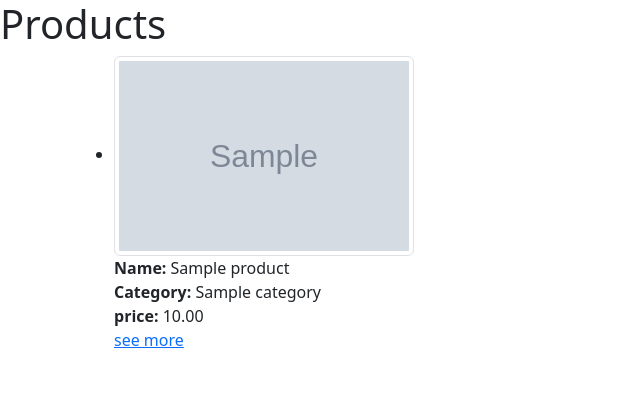
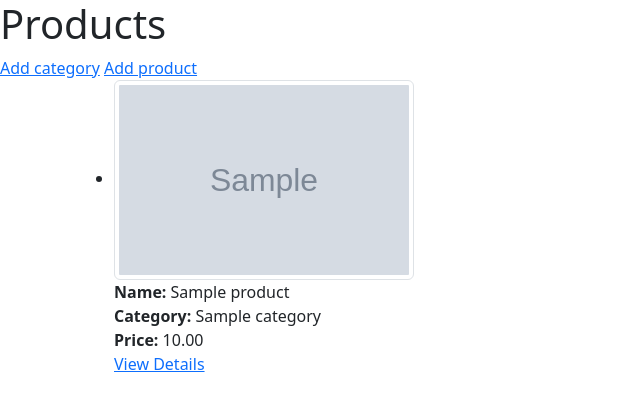
Before and after one commit to ABM1204/HW54, a Django app: page / in a window 1280 px wide. Shown: the top 411 px of the page, without its empty margins (0-640 px from the left). Run offline with Django 5.2, Linux system fonts and the light colour scheme; tables that the repository leaves empty hold one stand-in row (values such as "Sample post"); grey boxes marked "Sample" are stand-in pictures.

Commit message:
Добвил функции добавления категорий и товара

```diff
--- a/source/HW54/settings.py
+++ b/source/HW54/settings.py
@@ -52,10 +52,12 @@ MIDDLEWARE = [
 
 ROOT_URLCONF = 'HW54.urls'
 
+import os
+
 TEMPLATES = [
     {
         'BACKEND': 'django.template.backends.django.DjangoTemplates',
-        'DIRS': [],
+        'DIRS': [os.path.join(BASE_DIR, 'templates')],
         'APP_DIRS': True,
         'OPTIONS': {
             'context_processors': [
--- a/source/HW54/urls.py
+++ b/source/HW54/urls.py
@@ -14,12 +14,12 @@ Including another URLconf
     1. Import the include() function: from django.urls import include, path
     2. Add a URL to urlpatterns:  path('blog/', include('blog.urls'))
 """
+
 from django.contrib import admin
-from django.urls import path
-from online_shop import views
+from django.urls import path, include
+from online_shop import urls
 
 urlpatterns = [
     path('admin/', admin.site.urls),
-    path('', views.index, name='products_view'),
-    path('products/<int:id>/', views.product_view, name='product_view')
+    path('', include('online_shop.urls')),
 ]
--- a/source/online_shop/templates/product_view.html
+++ b/source/online_shop/templates/product_view.html
@@ -1,11 +1,12 @@
 <!DOCTYPE html>
-<html>
+<html lang="en">
 <head>
+    <meta charset="UTF-8">
     <title>{{ product.name }}</title>
 </head>
 <body>
     <h1>{{ product.name }}</h1>
-    <p>Description {{ product.description }}</p>
+    <p>Description: {{ product.description }}</p>
     <p>Category: {{ product.category.name }}</p>
     <p>Price: {{ product.price }}</p>
     <p>Added on: {{ product.added_on }}</p>
--- a/source/online_shop/templates/products_view.html
+++ b/source/online_shop/templates/products_view.html
@@ -2,22 +2,24 @@
 <html lang="en">
 <head>
     <meta charset="UTF-8">
-    <title>Title</title>
+    <title>Products</title>
     <link href="https://cdn.jsdelivr.net/npm/bootstrap@5.3.3/dist/css/bootstrap.min.css" rel="stylesheet" integrity="sha384-QWTKZyjpPEjISv5WaRU9OFeRpok6YctnYmDr5pNlyT2bRjXh0JMhjY6hW+ALEwIH" crossorigin="anonymous">
 </head>
 <body>
     <h1>Products</h1>
+    <a href="{% url 'category_add_view' %}">Add category</a>
+    <a href="{% url 'product_add_view' %}">Add product</a>
     <div class="container">
         <ul class="products_list">
+            {% for product in products %}
             <li>
-                    {% for product in products %}
                 <img src="{{ product.image }}" class="img-thumbnail" alt="product_image" style="width:300px;height:200px;"><br>
                 <strong>Name: </strong> {{ product.name }}<br>
                 <strong>Category: </strong> {{ product.category }}<br>
-                    <strong>price: </strong> {{ product.price }}<br>
-                    <a href="{% url 'product_view' product.id %}">see more</a>
+                <strong>Price: </strong> {{ product.price }}<br>
+                <a href="{% url 'product_view' product.id %}">View Details</a>
+            </li>
             {% endfor %}
-                </li>
         </ul>
     </div>
     <script src="https://cdn.jsdelivr.net/npm/bootstrap@5.3.3/dist/js/bootstrap.bundle.min.js" integrity="sha384-YvpcrYf0tY3lHB60NNkmXc5s9fDVZLESaAA55NDzOxhy9GkcIdslK1eN7N6jIeHz" crossorigin="anonymous"></script>
--- /dev/null
+++ b/source/online_shop/urls.py
@@ -0,0 +1,9 @@
+from django.urls import path
+from online_shop import views
+
+urlpatterns = [
+    path('', views.index, name='products_view'),
+    path('products/<int:id>/', views.product_view, name='product_view'),
+    path('categories/add/', views.category_add_view, name='category_add_view'),
+    path('products/add/', views.product_add_view, name='product_add_view')
+]
--- a/source/online_shop/views.py
+++ b/source/online_shop/views.py
@@ -1,7 +1,6 @@
-from django.http import HttpResponseNotFound
-from django.shortcuts import render, get_object_or_404
-from online_shop.models import Product
-
+from django.http import HttpResponseBadRequest
+from django.shortcuts import render, get_object_or_404, redirect
+from online_shop.models import Product, Category
 
 def index(request):
     products = Product.objects.all()
@@ -10,3 +9,46 @@ def index(request):
 def product_view(request, id):
     product = get_object_or_404(Product, id=id)
     return render(request, 'product_view.html', {'product': product})
+
+def category_add_view(request):
+    if request.method == 'POST':
+        name = request.POST.get('name')
+        description = request.POST.get('description')
+
+        if not name:
+            return HttpResponseBadRequest('Name cannot be empty')
+
+        category = Category(name=name, description=description)
+        category.save()
+        return redirect('products_view')
+
+    return render(request, 'add_category.html')
+
+def product_add_view(request):
+    if request.method == 'POST':
+        name = request.POST.get('name')
+        description = request.POST.get('description')
+        category_id = request.POST.get('category')
+        price = request.POST.get('price')
+        image_url = request.POST.get('image_url')
+
+        if not name:
+            return HttpResponseBadRequest('Name cannot be empty')
+
+        if not category_id:
+            return HttpResponseBadRequest('Category cannot be empty')
+
+        if not price:
+            return HttpResponseBadRequest('Price cannot be empty')
+
+        if not image_url:
+            return HttpResponseBadRequest('Image URL cannot be empty')
+
+        category = get_object_or_404(Category, id=category_id)
+
+        product = Product(name=name, description=description, category=category, price=price, image=image_url)
+        product.save()
+        return redirect('products_view')
+
+    categories = Category.objects.all()
+    return render(request, 'add_product.html', {'categories': categories})
```
Also changed, not shown: source/online_shop/templates/add_category.html (added, +20 -0 lines), source/online_shop/templates/add_product.html (added, +33 -0 lines). Lines whose indentation alone changed are shown as unchanged.
